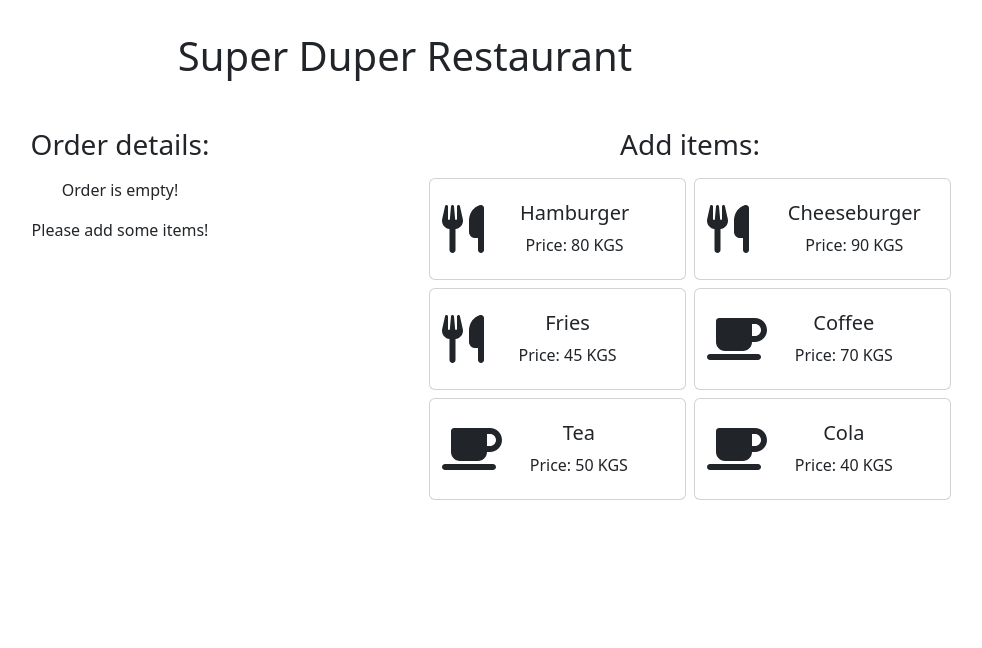
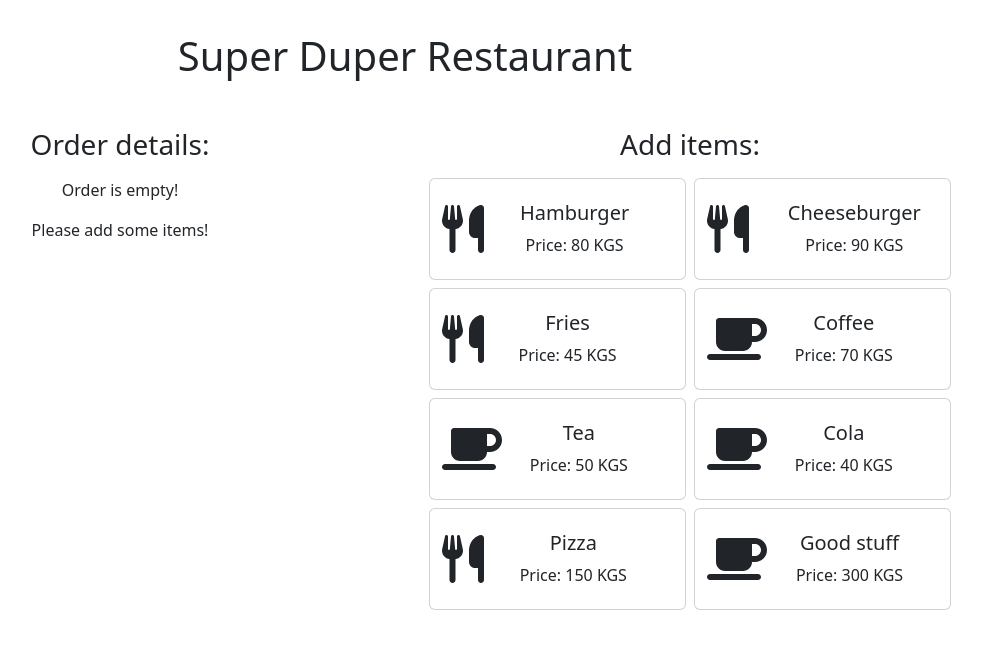
Before and after one commit to miloradowicz/js26-exam7, a React (Vite) app: page / in a window 1280 px wide. Shown: the top 648 px of the page, without its empty margins (235-1217 px from the left). Built offline with nearby package versions, Linux system fonts and the light colour scheme.

Commit message:
some more items added to the product list

```diff
--- a/src/data.ts
+++ b/src/data.ts
@@ -7,6 +7,8 @@ export const products: Product[] = [
   { id: 3, displayName: 'Coffee', type: ProductType.Drink, price: 70 },
   { id: 4, displayName: 'Tea', type: ProductType.Drink, price: 50 },
   { id: 5, displayName: 'Cola', type: ProductType.Drink, price: 40 },
+  { id: 6, displayName: 'Pizza', type: ProductType.Food, price: 150 },
+  { id: 7, displayName: 'Good stuff', type: ProductType.Drink, price: 300 },
 ];
 
 export const currency: string = 'KGS';
```
